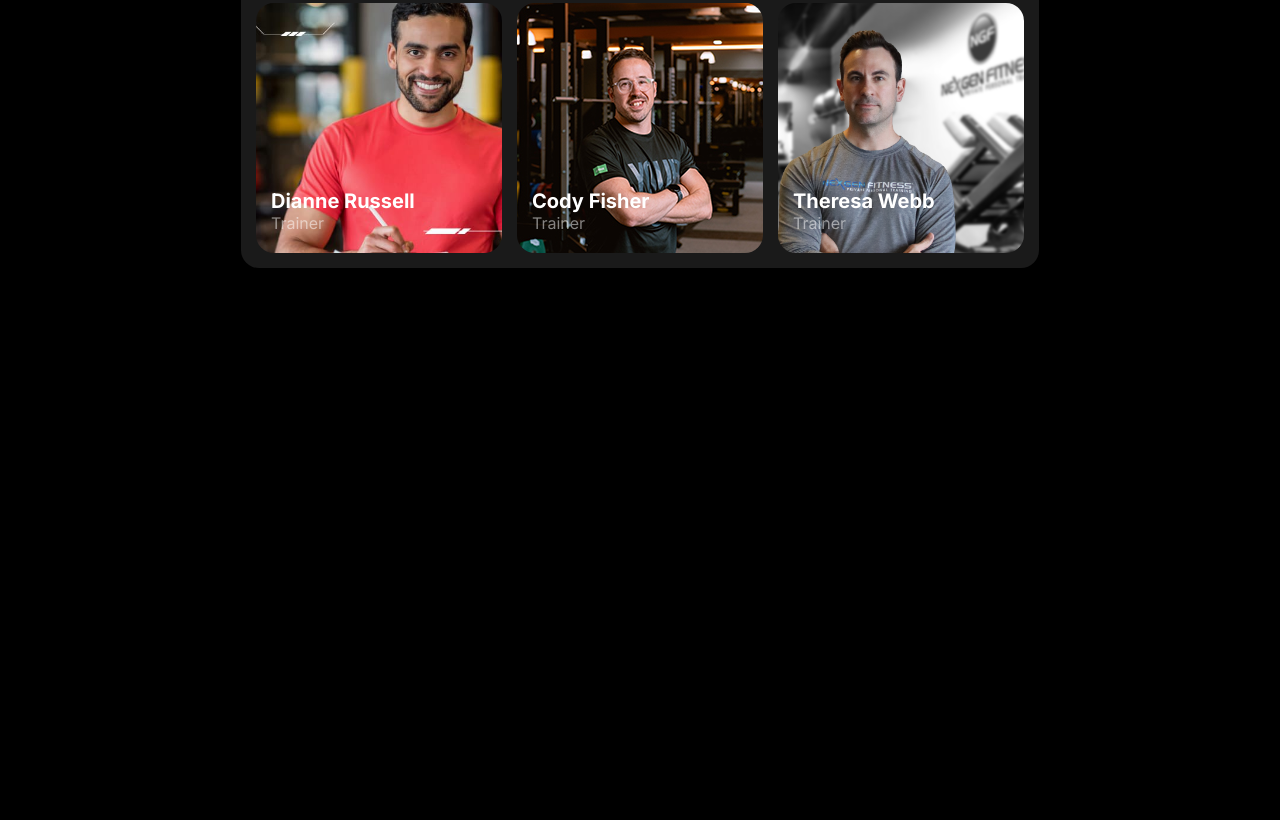
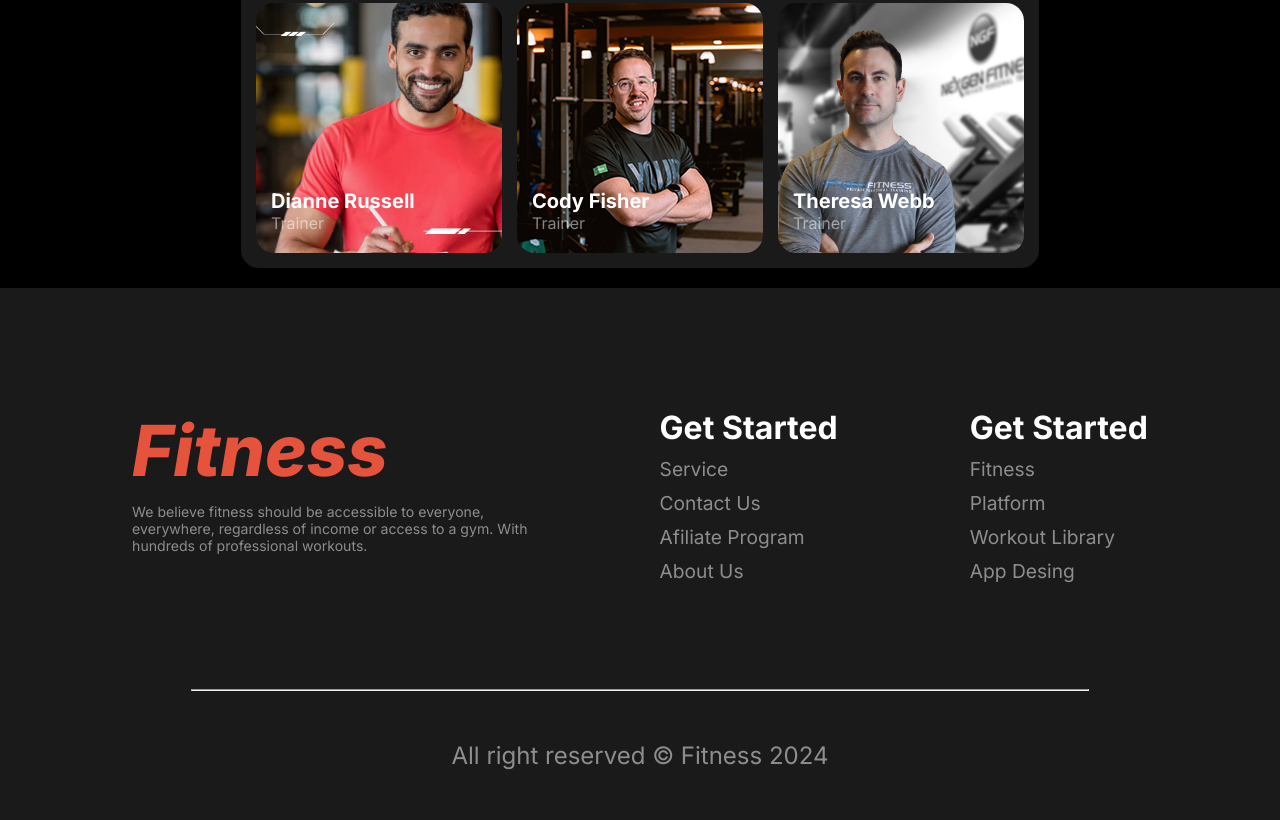
Before and after one commit to alfathiha/Assingment2, a plain HTML site: page index.html in a window 1280 px wide. Shown: the part 2870-3690 px from the top of the page. Before the commit the page ends 3158 px from the top, so only its background shows below. Drawn offline with Linux system fonts and the light colour scheme.

Commit message:
added footer section

```diff
--- a/index.html
+++ b/index.html
@@ -223,7 +223,38 @@
 
         </section>
 
+  <footer class="footer">
+    <div class="footer-container">
+          <div>
+            <h4 class="footer-title">Fitness</h4>
+            <p class="footer-description">We believe fitness should be accessible to everyone, <br> everywhere,
+               regardless of income or access to a gym. With <br> hundreds of professional workouts. </p>
+          </div>
 
+          <div class="get-started">
+             <h4>Get Started</h4>
+             <ul>
+              <li><a href="">Service</a></li>
+              <li><a href="">Contact Us</a></li>
+              <li><a href="">Afiliate Program</a></li>
+              <li><a href="">About Us</a></li>
+             </ul>
+          </div>
+
+          <div class="get-started">
+            <h4>Get Started</h4>
+            <ul>
+             <li><a href="">Fitness</a></li>
+             <li><a href="">Platform</a></li>
+             <li><a href="">Workout Library</a></li>
+             <li><a href="">App Desing</a></li>
+            </ul>
+          </div>
+       </div>
+       <hr class="line">
+       <p class="last"> All right reserved &copy; Fitness 2024</p>
+
+  </footer>
 
 
 
--- a/styles/style.css
+++ b/styles/style.css
@@ -273,7 +273,7 @@ font-size: 3rem;
 font-weight: 900;
 }
 .habit-description , .run-description , .bmi-calculator-description , .item-box-description , .Calculator-part-description
-, .team-description
+, .team-description , .footer-description
 {color: rgba(255, 255, 255, 0.5);
  font-size: .88rem;
  padding-top: 10px;
@@ -503,13 +503,82 @@ line-height: 120%
   font-size: 1rem;
 }
 
+/* footer section */
+
+.footer
+{
+  position: relative;
+  width: 100%;
+  height: auto;
+  background: rgba(255, 255, 255, 0.1);
+  padding-top: 50px;
+  padding-bottom: 50px;
+}
+
+.footer-container
+{
+  display: flex;
+  justify-content: space-evenly;
+  flex-wrap: wrap;
+
+  position: relative;
+  width: 100% ;
+  height: auto;
+  padding-top: 70px;
+  padding-bottom: 70px;
+
+}
 
 
 
 
+.footer-title
+{
+  color: rgb(230, 83, 60);
+ font-size: 4.4rem;
+ font-weight: 800;
+ font-style: italic;
+}
 
+.get-started h4
+{
+  color: rgb(255, 255, 255);
+  font-size: 2rem;
+  font-weight: 700;
+}
+.get-started ul li a
+{
+  color: rgba(255, 255, 255, 0.5);
+  font-size: 1.2rem;
+  text-decoration: none;
+}
 
+.get-started ul li
 
+{
+  list-style: none;
+  padding-top: 10px;
+
+}
+
+ .get-started ul
+ {
+  height: 172px;
+ }
+ .line
+ {
+  width: 70%;
+  height: auto;
+  margin: 0 auto;
+ }
+
+ .last
+ {
+  color: rgba(255, 255, 255, 0.5);
+  font-size: 1.5rem;
+  text-align: center;
+  padding-top: 50px;
+}
 
 /* Responsive desing for mobile */
 @media screen and (max-width: 576px)
@@ -637,6 +706,4 @@ line-height: 120%
 }
 
 
-
-
 }
```
